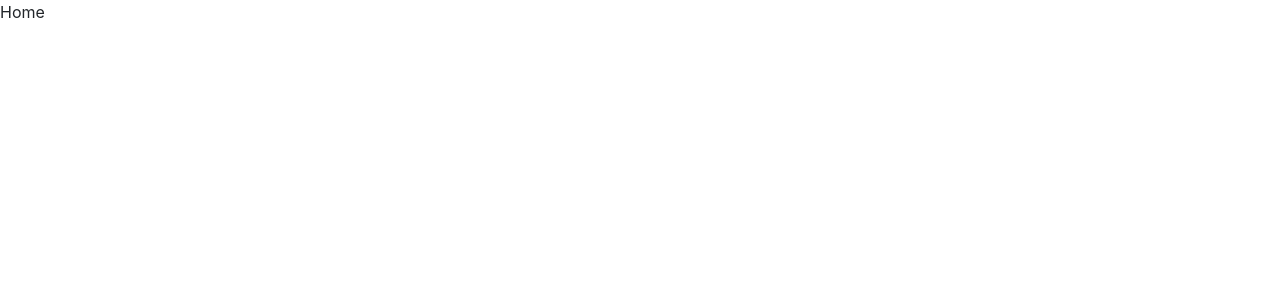
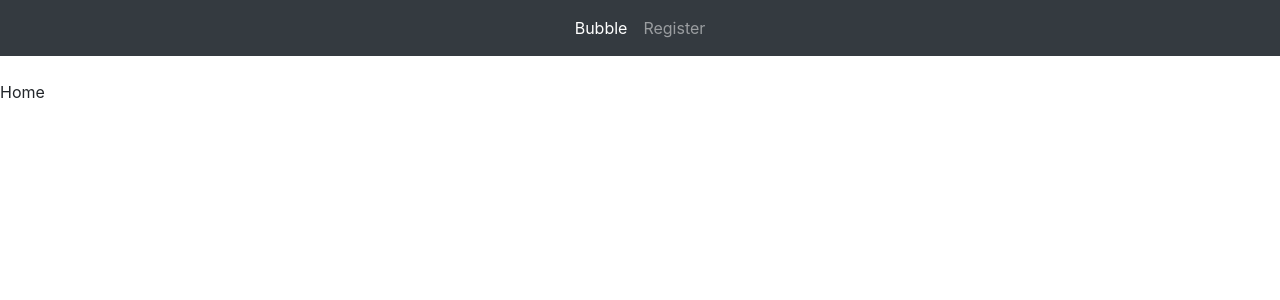
Before and after one commit to vilmakankaanpaa/bubbleapp, a Django app: page /bubbleapp/ in a window 1280 px wide. Before the commit the part shown is almost empty. Shown: the top 300 px of the page. Run offline with Django 3.2, Linux system fonts and the light colour scheme; some libraries are stand-ins or nearby versions.

Commit message:
app templates updated

```diff
--- a/bubbleproject/bubbleapp/templates/base.html
+++ b/bubbleproject/bubbleapp/templates/base.html
@@ -8,6 +8,35 @@
         {% endblock %}
     </head>
     <body>
+        <div>
+            <nav class="navbar navbar-expand-lg navbar-dark bg-dark">
+            <button class="navbar-toggler" type="button" data-toggle="collapse" data-target="#navbarsExample08" aria-controls="navbarsExample08" aria-expanded="false" aria-label="Toggle navigation">
+                <span class="navbar-toggler-icon"></span>
+            </button>
+            <div class="collapse navbar-collapse justify-content-md-center" id="navbarsExample08">
+                <ul class="navbar-nav">
+                <li class="nav-item active">
+                    <a class="nav-link" href="/">Bubble<span class="sr-only">(current)</span></a>
+                </li>
+                <li class="nav-item">
+                    <a class="nav-link" href="/bubbleapp/register/">Register</a>
+                </li>
+                <!--<li class="nav-item">
+                    <a class="nav-link disabled" href="#">Disabled</a>
+                </li>
+                <li class="nav-item dropdown">
+                    <a class="nav-link dropdown-toggle" href="#" id="dropdown08" data-toggle="dropdown" aria-haspopup="true" aria-expanded="false">Dropdown</a>
+                    <div class="dropdown-menu" aria-labelledby="dropdown08">
+                    <a class="dropdown-item" href="#">Action</a>
+                    <a class="dropdown-item" href="#">Another action</a>
+                    <a class="dropdown-item" href="#">Something else here</a>
+                    </div>
+                </li>-->
+                </ul>
+            </div>
+            </nav>
+        </div>
+        <br>
         {% block body %}
         <h1>Base</h1>
         {% endblock %}
--- a/bubbleproject/bubbleapp/templates/bubbleapp/index.html
+++ b/bubbleproject/bubbleapp/templates/bubbleapp/index.html
@@ -1,14 +1,9 @@
 {% extends 'base.html' %}
 
-<html>
-    <head>
 {% block head %}
 <title>Home</title>
 {% endblock%}
-    </head>
-    <body>
+
 {% block body %}
 Home
 {% endblock %}
-    </body>
-</html>
```
Lines whose indentation alone changed are shown as unchanged.
